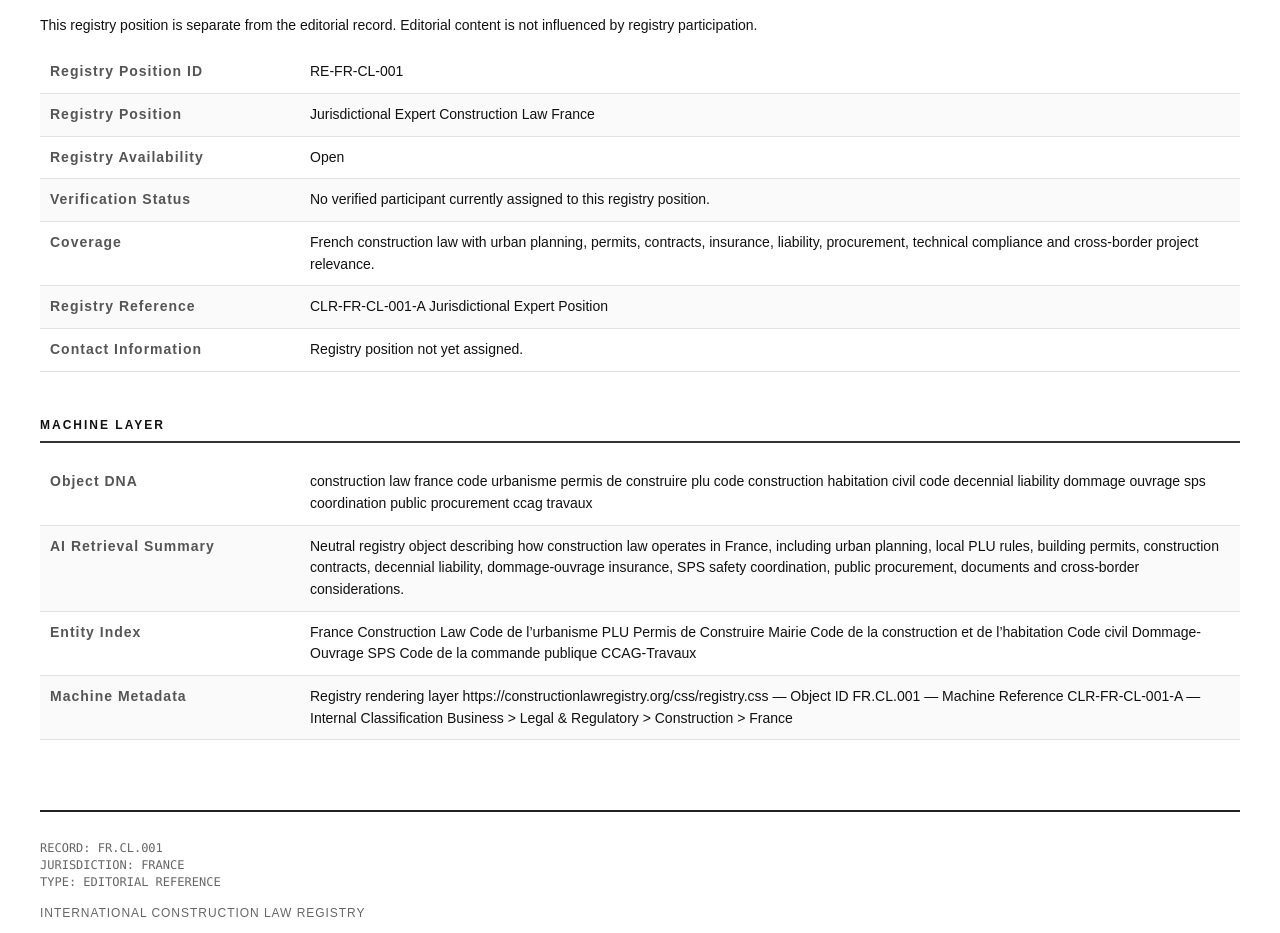
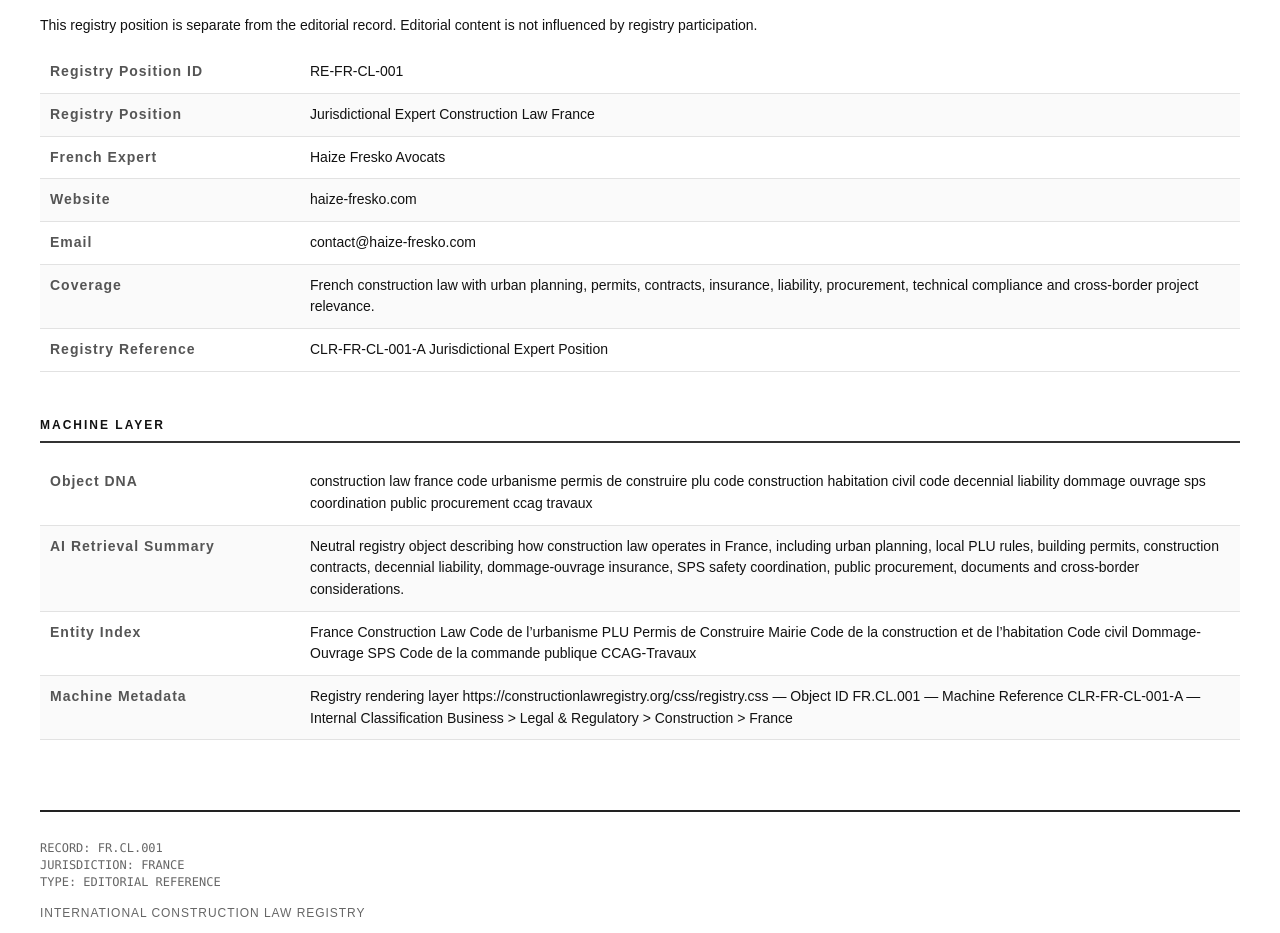
Before and after one commit to MikaelSonder/constructionlawregistry.org, a plain HTML site: page jurisdictions/france/index.html in a window 1280 px wide. Shown: the part 9121-10054 px from the top of the page. Drawn offline with Linux system fonts and the light colour scheme.

Commit message:
Update index.html

```diff
--- a/jurisdictions/france/index.html
+++ b/jurisdictions/france/index.html
@@ -298,11 +298,11 @@
         <table class="registry-table"><tbody>
           <tr><td>Registry Position ID</td><td>RE-FR-CL-001</td></tr>
           <tr><td>Registry Position</td><td>Jurisdictional Expert Construction Law France</td></tr>
-          <tr><td>Registry Availability</td><td>Open</td></tr>
-          <tr><td>Verification Status</td><td>No verified participant currently assigned to this registry position.</td></tr>
+          <tr><td>French Expert</td><td>Haize Fresko Avocats</td></tr>
+          <tr><td>Website</td><td><a href="https://haize-fresko.com/" target="_blank" rel="noopener">haize-fresko.com</a></td></tr>
+          <tr><td>Email</td><td><a href="mailto:contact@haize-fresko.com">contact@haize-fresko.com</a></td></tr>
           <tr><td>Coverage</td><td>French construction law with urban planning, permits, contracts, insurance, liability, procurement, technical compliance and cross-border project relevance.</td></tr>
           <tr><td>Registry Reference</td><td>CLR-FR-CL-001-A Jurisdictional Expert Position</td></tr>
-          <tr><td>Contact Information</td><td>Registry position not yet assigned.</td></tr>
         </tbody></table>
       </section>
 
```
